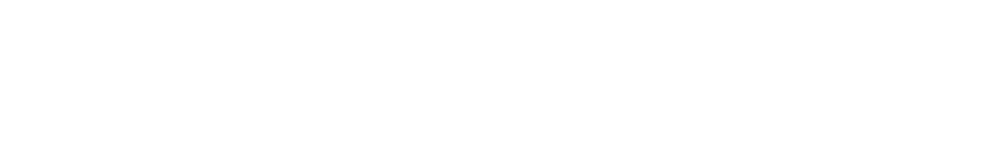
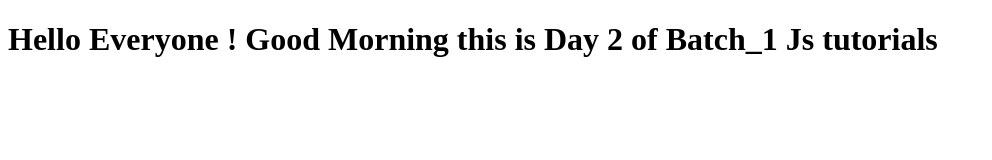
Before and after one commit to anmolkumar3462/Batch_1_Day_2_js, a plain HTML site: page index.html in a window 1280 px wide. Shown: the whole page, without its empty margins (0-992 px from the left). Drawn offline with Linux system fonts and the light colour scheme.

```diff
--- a/index.html
+++ b/index.html
@@ -10,8 +10,31 @@
         </style>
     </head>
     <body>
+        <div id="root">
+            <h1>Hello Everyone</h1>
+        </div>
+        <script>
+            document.getElementById("root").innerHTML="<h1>Hello Everyone ! Good Morning this is Day 2 of Batch_1 Js tutorials </h1>";
+        </script>
         <!-- I can write as many script tag as I want -->
-        <script></script>
+        <script>
+            var x; //variable declartion
+            let y = 40;  //variable declaration and initialization
+
+            // <--- double slashes are knows as comments in javasctipt
+            // comments are not executed by the browser
+
+            x = 50; // Initialization
+
+            let z; //variable declaration
+
+            z = x + y;// We can have more than one operator in a line
+            console.log(z);
+        </script>
+        <script>
+            const a=80;// Declaration and Initialization at the same time is must in creating variable using const
+            console.log(x+z);
+        </script>
         <script src="/js/script.js"></script>
     </body>
 </html>
```
